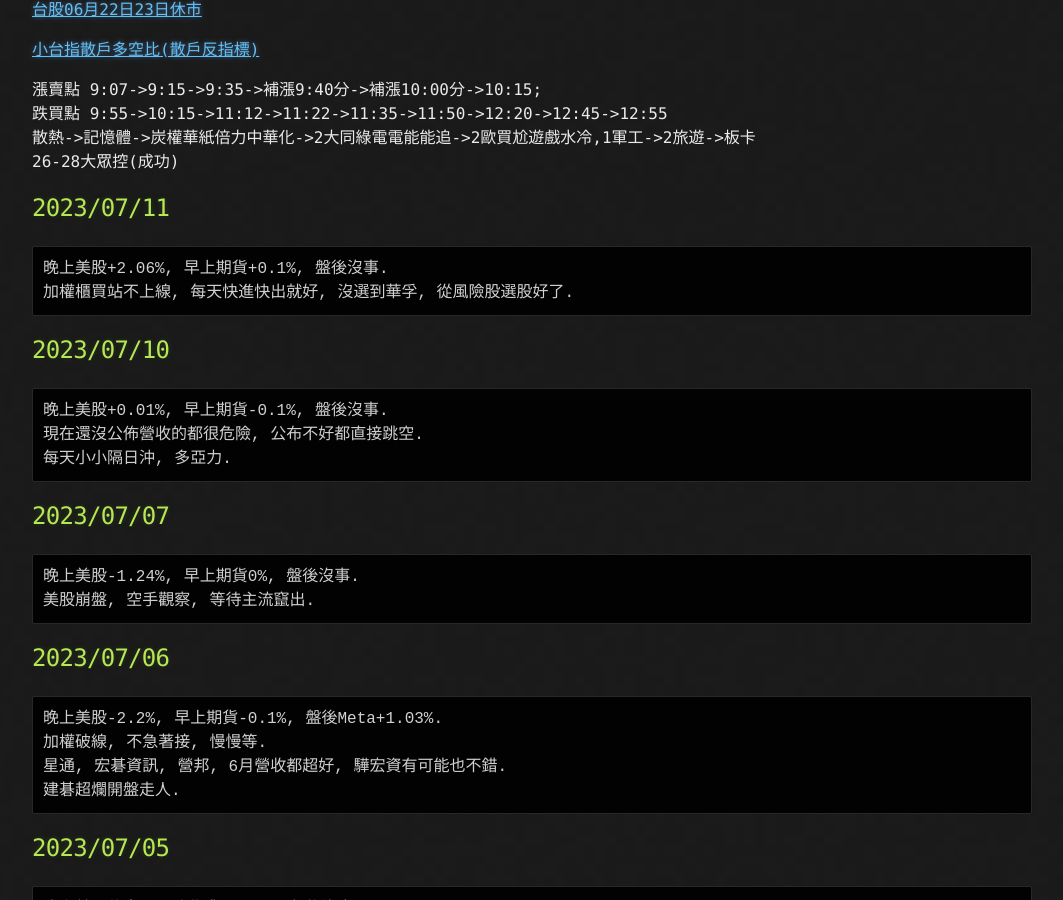
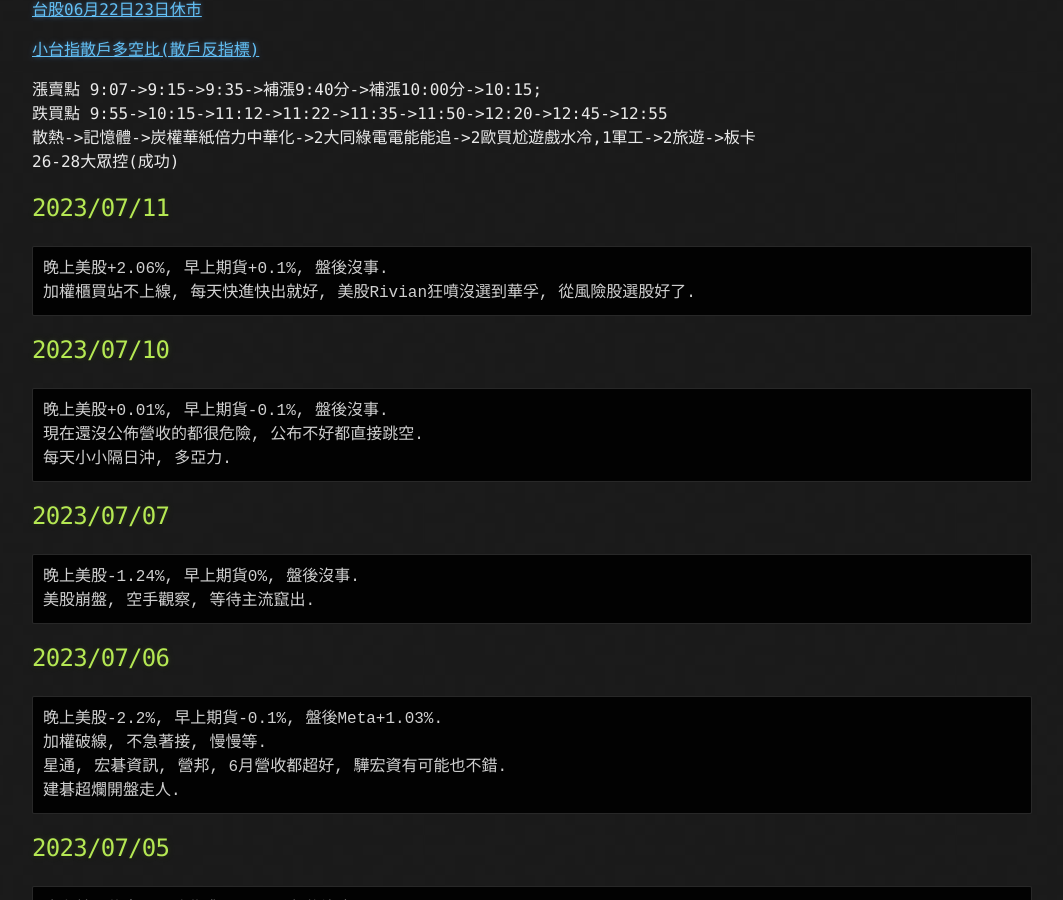
Before and after one commit to lepg5487/Stock_God, a Jekyll site: the page built from index.md, in a window 1280 px wide and 900 px high, scrolled down 460 px. Shown: the whole window, without its empty margins (108-1171 px from the left). Built offline with Jekyll 4.4.1, drawn with Linux system fonts in a browser that asks for light colours; our own code applies the rules of GitHub Pages for plain Markdown files.

Commit message:
Update index.md

````diff
--- a/index.md
+++ b/index.md
@@ -24,7 +24,7 @@ layout: testlayouts
 ## 2023/07/11
 ```
 晚上美股+2.06%, 早上期貨+0.1%, 盤後沒事.
-加權櫃買站不上線, 每天快進快出就好, 沒選到華孚, 從風險股選股好了.
+加權櫃買站不上線, 每天快進快出就好, 美股Rivian狂噴沒選到華孚, 從風險股選股好了.
 ```
 
 ## 2023/07/10
````
